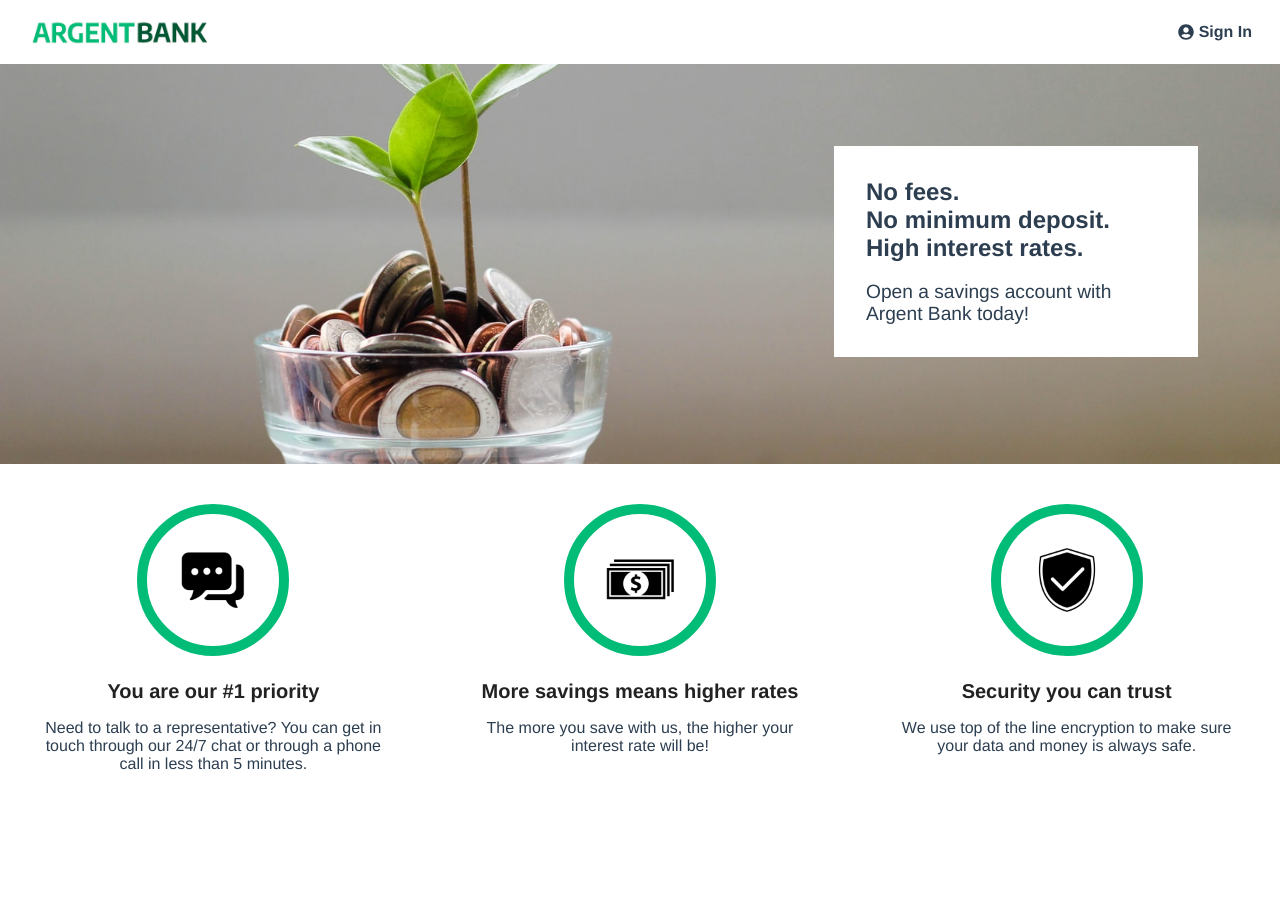
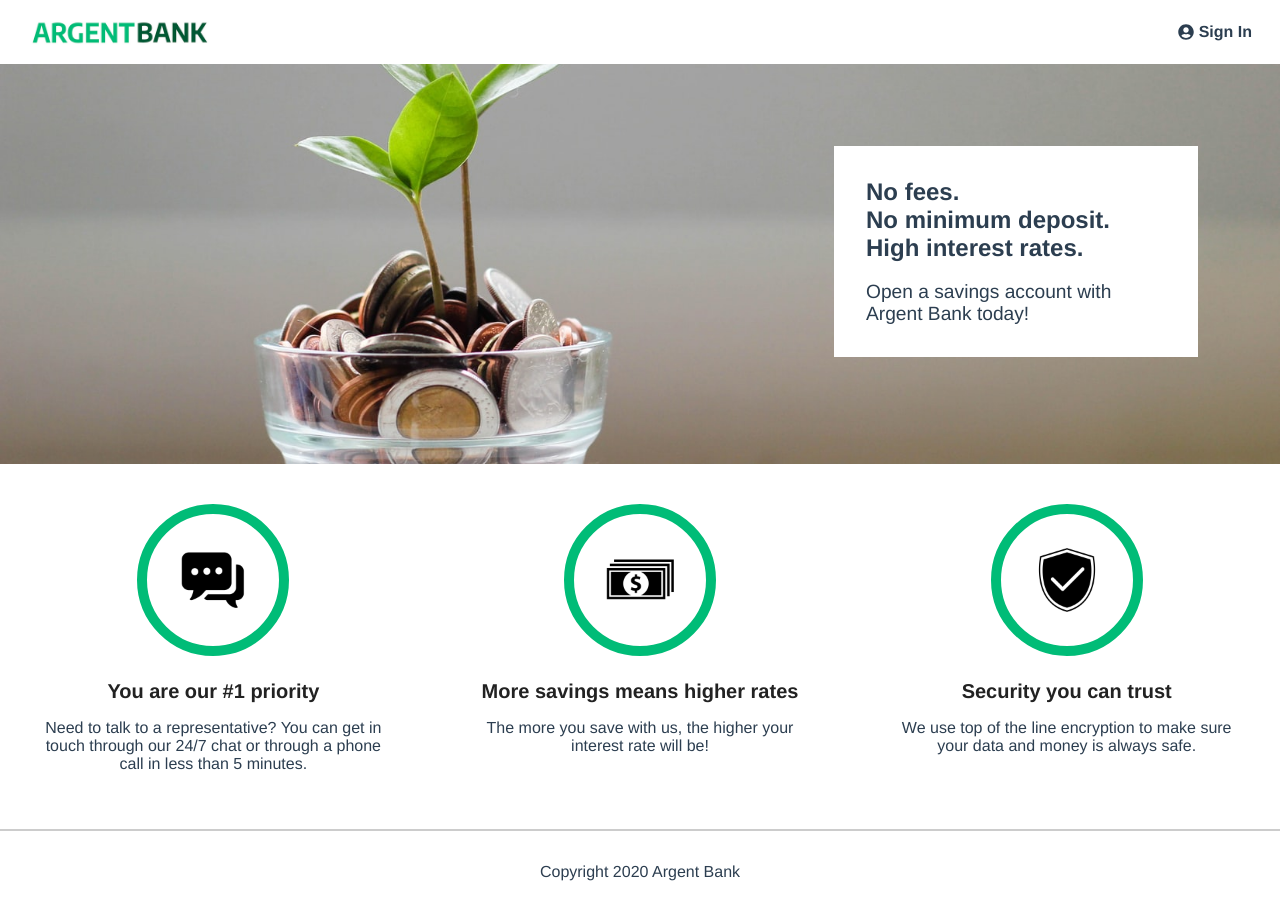
Before and after one commit to LouisDC98/LouisDaCosta_10_06102021, a React (Create React App) app: page / in a window 1280 px wide. Before the commit the page ends 829 px from the top, so only its background shows below. Built offline with nearby package versions, Linux system fonts and the light colour scheme.

Commit message:
Add Footer component

```diff
--- a/src/App.js
+++ b/src/App.js
@@ -2,11 +2,13 @@ import React from 'react';
 import './App.css';
 import { BrowserRouter } from 'react-router-dom';
 import Router from './pages/Router';
+import Footer from './components/Footer/Footer';
 
 function App() {
     return (
         <BrowserRouter>
             <Router />
+            <Footer />
         </BrowserRouter>
     );
 }
--- /dev/null
+++ b/src/components/Footer/Footer.jsx
@@ -0,0 +1,16 @@
+import React from 'react';
+import styled from 'styled-components';
+
+function Footer() {
+    return <Copyright>Copyright 2020 Argent Bank</Copyright>;
+}
+
+const Copyright = styled.p`
+    border-top: 2px solid #ccc;
+    text-align: center;
+    color: #2c3e50;
+    padding: 2rem 0 1.5rem;
+    margin: 0;
+`;
+
+export default Footer;
```
